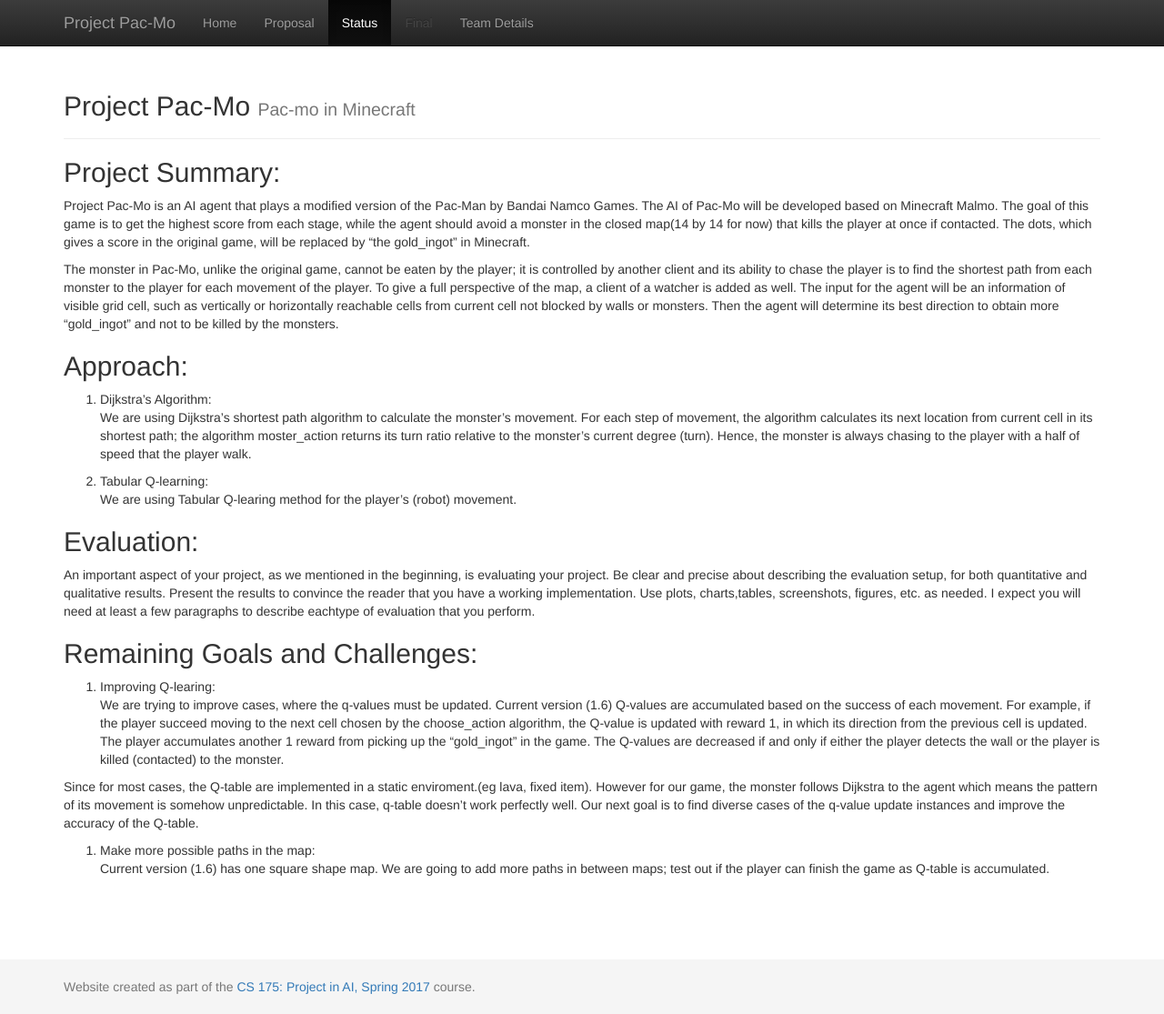
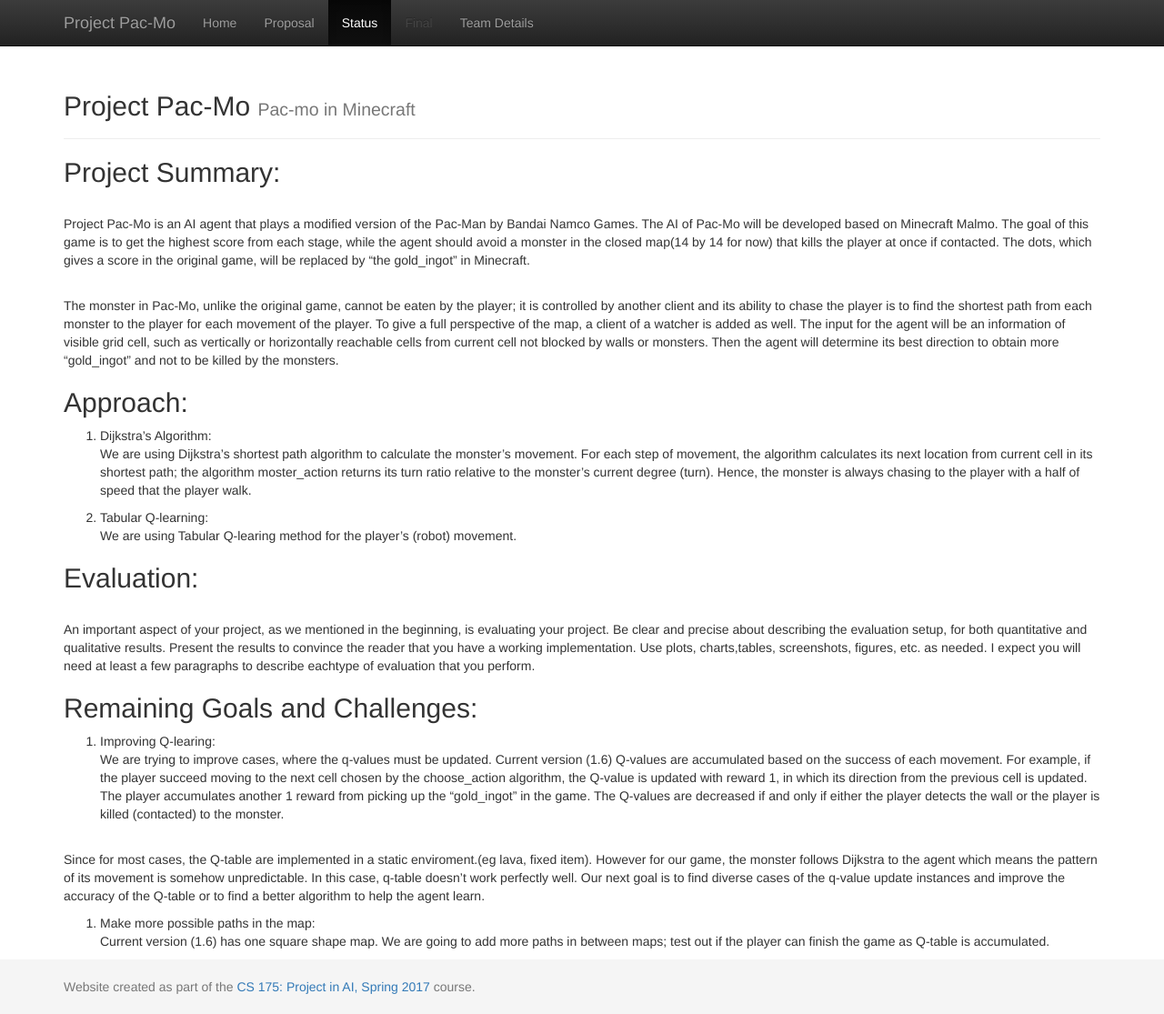
Before and after one commit to qdingqim/Pac-mo, a Jekyll site: the page built from docs/status.md, in a window 1280 px wide and 1115 px high. Shown: the whole window at 91% size. Built offline with Jekyll 4.4.1, drawn with Linux system fonts in a browser that asks for light colours.

Commit message:
Update status.md

```diff
--- a/docs/status.md
+++ b/docs/status.md
@@ -4,9 +4,9 @@ title: Status
 ---
 
 ## Project Summary:
-Project Pac-Mo is an AI agent that plays a modified version of the Pac-Man by Bandai Namco Games. The AI of Pac-Mo will be developed based on Minecraft Malmo. The goal of this game is to get the highest score from each stage, while the agent should avoid a monster in the closed map(14 by 14 for now) that kills the player at once if contacted. The dots, which gives a score in the original game, will be replaced by "the gold_ingot" in Minecraft.
+<br>Project Pac-Mo is an AI agent that plays a modified version of the Pac-Man by Bandai Namco Games. The AI of Pac-Mo will be developed based on Minecraft Malmo. The goal of this game is to get the highest score from each stage, while the agent should avoid a monster in the closed map(14 by 14 for now) that kills the player at once if contacted. The dots, which gives a score in the original game, will be replaced by "the gold_ingot" in Minecraft.
 
-The monster in Pac-Mo, unlike the original game, cannot be eaten by the player; it is controlled by another client and its ability to chase the player is to find the shortest path from each monster to the player for each movement of the player. To give a full perspective of the map, a client of a watcher is added as well. The input for the agent will be an information of visible grid cell, such as vertically or horizontally reachable cells from current cell not blocked by walls or monsters. Then the agent will determine its best direction to obtain more "gold_ingot" and not to be killed by the monsters.
+<br>The monster in Pac-Mo, unlike the original game, cannot be eaten by the player; it is controlled by another client and its ability to chase the player is to find the shortest path from each monster to the player for each movement of the player. To give a full perspective of the map, a client of a watcher is added as well. The input for the agent will be an information of visible grid cell, such as vertically or horizontally reachable cells from current cell not blocked by walls or monsters. Then the agent will determine its best direction to obtain more "gold_ingot" and not to be killed by the monsters.
 
 
 ## Approach:
@@ -17,13 +17,13 @@ The monster in Pac-Mo, unlike the original game, cannot be eaten by the player;
 <br>We are using Tabular Q-learing method for the player's (robot) movement.
 
 ## Evaluation:
-An important aspect of your project, as we mentioned in the beginning, is evaluating your project. Be clear and precise about describing the evaluation setup, for both quantitative and qualitative results. Present the results to convince the reader that you have a working implementation. Use plots, charts,tables, screenshots, figures, etc. as needed. I expect you will need at least a few paragraphs to describe eachtype of evaluation that you perform.
+<br>An important aspect of your project, as we mentioned in the beginning, is evaluating your project. Be clear and precise about describing the evaluation setup, for both quantitative and qualitative results. Present the results to convince the reader that you have a working implementation. Use plots, charts,tables, screenshots, figures, etc. as needed. I expect you will need at least a few paragraphs to describe eachtype of evaluation that you perform.
 
 ## Remaining Goals and Challenges:
 1. Improving Q-learing:
 <br>We are trying to improve cases, where the q-values must be updated. Current version (1.6) Q-values are accumulated based on the success of each movement. For example, if the player succeed moving to the next cell chosen by the choose_action algorithm, the Q-value is updated with reward 1, in which its direction from the previous cell is updated. The player accumulates another 1 reward from picking up the "gold_ingot" in the game. The Q-values are decreased if and only if either the player detects the wall or the player is killed (contacted) to the monster.
 
-Since for most cases, the Q-table are implemented in a static enviroment.(eg lava, fixed item). However for our game, the monster follows Dijkstra to the agent which means the pattern of its movement is somehow unpredictable. In this case, q-table doesn't work perfectly well. Our next goal is to find diverse cases of the q-value update instances and improve the accuracy of the Q-table.
+<br>Since for most cases, the Q-table are implemented in a static enviroment.(eg lava, fixed item). However for our game, the monster follows Dijkstra to the agent which means the pattern of its movement is somehow unpredictable. In this case, q-table doesn't work perfectly well. Our next goal is to find diverse cases of the q-value update instances and improve the accuracy of the Q-table or to find a better algorithm to help the agent learn.
 
 2. Make more possible paths in the map:
 <br>Current version (1.6) has one square shape map. We are going to add more paths in between maps; test out if the player can finish the game as Q-table is accumulated.
```
